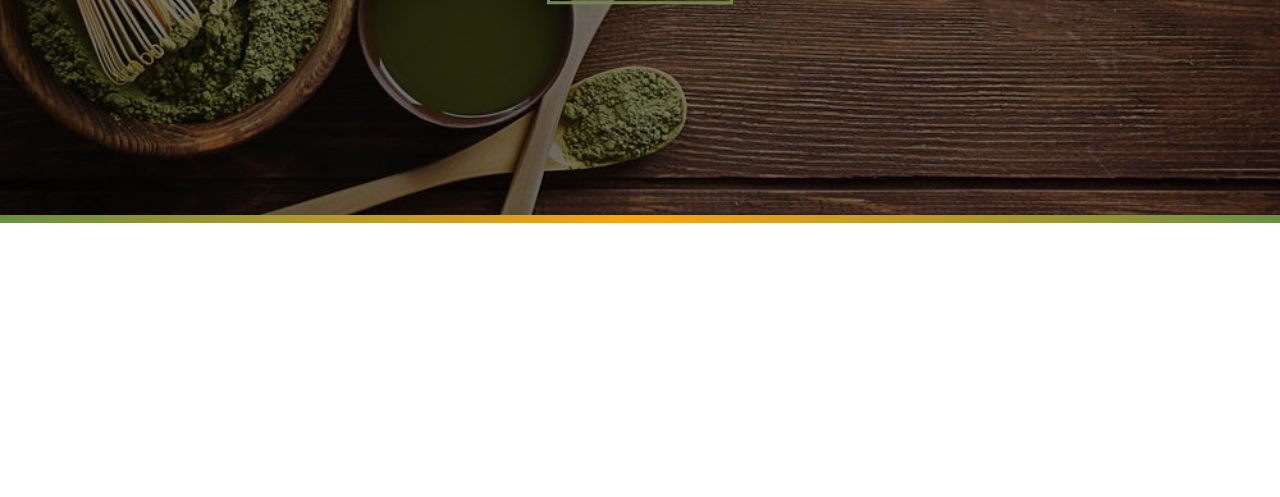
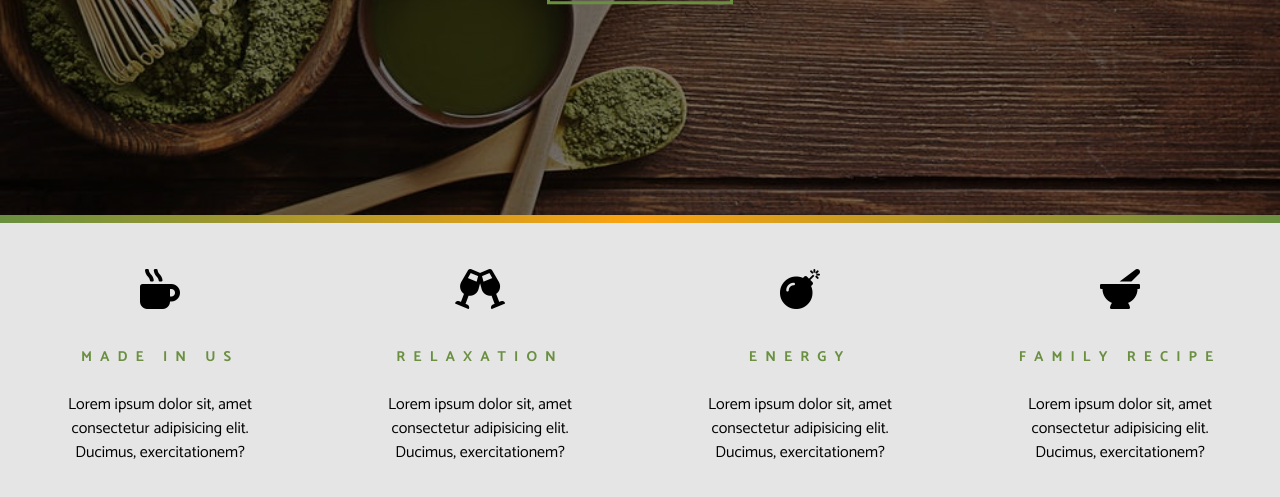
Before and after one commit to Landr11/Tea-Bar, a plain HTML site: page index.html in a window 1280 px wide. Shown: the part 585-1082 px from the top of the page. Before the commit the page ends 808 px from the top, so only its background shows below. Drawn offline with Linux system fonts and the light colour scheme; a web font is replaced by a local one.

Commit message:
add Expertise Section HTML and CSS

```diff
--- a/index.html
+++ b/index.html
@@ -30,11 +30,46 @@
 
 
   <!--CONTENT DIVIDER-->
-  <div class="content-divider">
-
-  </div>
+  <div class="content-divider"></div>
   <!--END OF CONTENT DIVIDER-->
 
+
+  <!--SKILLS SECTION-->
+  <section class="skills clearfix">
+    <!--Single Skill-->
+    <article class="skill">
+      <span class="skill-icon"><i class="fas fa-mug-hot"></i></span>
+      <h3 class="skill-title">made in us</h3>
+      <p class="skill-text">Lorem ipsum dolor sit, amet consectetur adipisicing elit. Ducimus, exercitationem?</p>
+    </article>
+    <!--End of Single Skill-->
+
+    <!--Single Skill-->
+    <article class="skill">
+      <span class="skill-icon"><i class="fas fa-glass-cheers"></i></span>
+      <h3 class="skill-title">relaxation</h3>
+      <p class="skill-text">Lorem ipsum dolor sit, amet consectetur adipisicing elit. Ducimus, exercitationem?</p>
+    </article>
+    <!--End of Single Skill-->
+
+    <!--Single Skill-->
+    <article class="skill">
+      <span class="skill-icon"><i class="fas fa-bomb"></i></span>
+      <h3 class="skill-title">energy</h3>
+      <p class="skill-text">Lorem ipsum dolor sit, amet consectetur adipisicing elit. Ducimus, exercitationem?</p>
+    </article>
+    <!--End of Single Skill-->
+
+    <!--Single Skill-->
+    <article class="skill">
+      <span class="skill-icon"><i class="fas fa-mortar-pestle"></i></span>
+      <h3 class="skill-title">family recipe</h3>
+      <p class="skill-text">Lorem ipsum dolor sit, amet consectetur adipisicing elit. Ducimus, exercitationem?</p>
+    </article>
+    <!--End of Single Skill-->
+
+  </section>
+  <!--END OF SKILLS SECTION-->
 
 
 
--- a/styles.css
+++ b/styles.css
@@ -1,11 +1,13 @@
 @import url("https://fonts.googleapis.com/css?family=Catamaran:400,700|Grand+Hotel");
 
+/* Reset properties globally */
 * {
   margin: 0;
   padding: 0;
   box-sizing: border-box;
 }
 
+/* Set CSS VARIABLES */
 :root {
   --slantedText: "Grand Hotel", cursive;
   --primaryColor: #698f3f;
@@ -13,14 +15,16 @@
   --mainDark: #3a3e3b;
   --mainWhite: #fff;
   --mainGrey: #e5e5e5;
-  --mainTransition: all 0.3s ease-in-out;
+  --mainTransition: all 0.5s ease-in-out;
   --letterSpacing: 0.5rem;
 }
 
+/* Set content's general properties */
 body {
   font-family: "Catamaran", sans-serif;
   line-height: 1.5;
 }
+
 
 /*  Helper/Utility Classes*/
 a {
@@ -39,8 +43,13 @@ a {
   color: var(--primaryColor);
 }
 
-/*Clearfix*/
-
+/*Clearfix   Clear the float before and after the floating content*/
+.clearfix::after,
+.clearfix::before {
+  content: "";
+  clear: both;
+  display: table;
+}
 
 /* Globals */
 /* Navbar */
@@ -116,6 +125,7 @@ a {
 
 
 /* Animations */
+/* buttons animation */
 @keyframes show {
   0% {
     transform: scale(2);
@@ -127,6 +137,8 @@ a {
     opacity: 1;
   }
 }
+
+/* slides animations */
 
 @keyframes slideFromRight {
   0% {
@@ -178,3 +190,66 @@ a {
 }
 
 /* End of Content Divider */
+
+
+
+/*Skills Section */
+.skills {
+  background: var(--mainGrey);
+}
+
+.skill {
+  padding: 2.5rem 0;
+  text-align: center;
+  transition: var(--mainTransition);
+}
+
+.skill-icon {
+  font-size: 2.5rem;
+  margin-bottom: 1.5rem;
+  transition: var(--mainTransition);
+  display: inline-block;
+}
+
+.skill-title {
+  font-size: 0.9rem;
+  font-weight: bold;
+  text-transform: uppercase;
+  letter-spacing: var(--letterSpacing);
+  margin-bottom: 1.5rem;
+  color: var(--primaryColor);
+  transition: var(--mainTransition);
+}
+
+.skill-text {
+  max-width: 13rem;
+  margin: 0 auto;
+}
+
+.skill:hover {
+  background: var(--primaryColor);
+}
+
+.skill:hover .skill-title {
+  color: var(--mainWhite);
+}
+
+.skill:hover .skill-icon {
+  transform: translateY(-5px);
+}
+
+@media screen and (min-width: 576px) {
+  .skill {
+    float: left;
+    width: 50%;
+  }
+}
+
+@media screen and (min-width: 1200px) {
+  .skill {
+    /* float: left;  Float inherited from 576px media query*/
+    width: 25%;
+  }
+}
+
+/*End of Skills Section */
```
